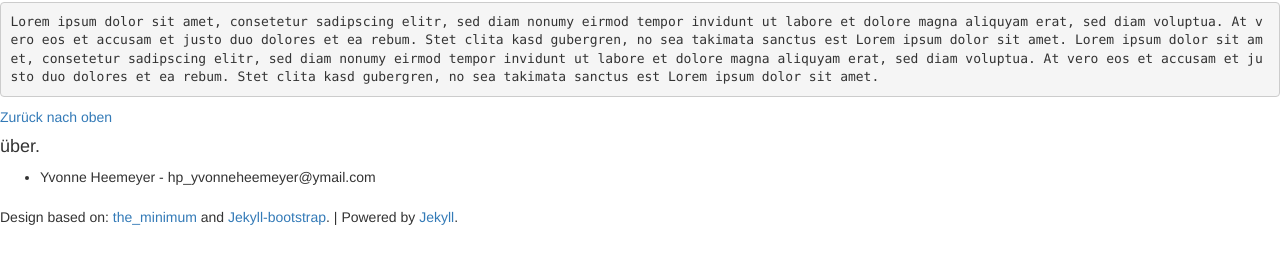
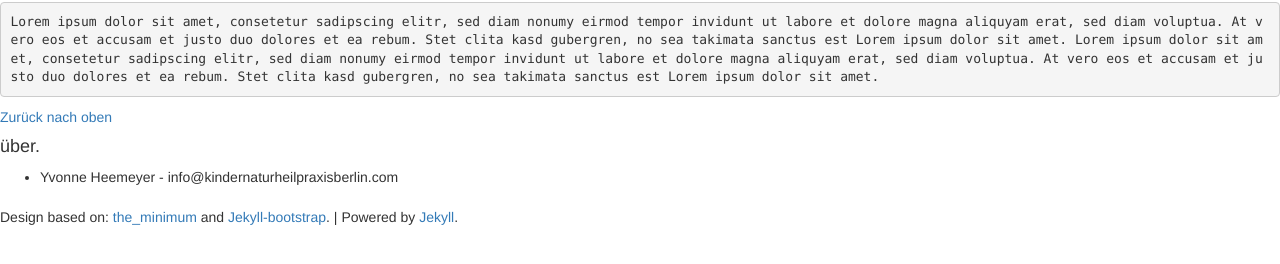
Before and after one commit to heilpraktiker/heilpraktiker.github.io, a Jekyll site: the page built from index.md, in a window 1280 px wide. Shown: the part 243-507 px from the top of the page. Built offline with Jekyll 4.4.1, drawn with Linux system fonts in a browser that asks for light colours; nearby versions of some CDN libraries; comment, search, counter and statistics services are not loaded.

Commit message:
Updated _config.yml

```diff
--- a/_config.yml
+++ b/_config.yml
@@ -12,7 +12,7 @@ title : Kindernaturheilpraxis Berlin
 tagline: HP Yvonne Heemeyer
 author :
   name : Yvonne Heemeyer
-  email : hp_yvonneheemeyer@ymail.com
+  email : info@kindernaturheilpraxisberlin.com
 
 # The production_url is only used when full-domain names are needed
 # such as sitemap.txt
```
